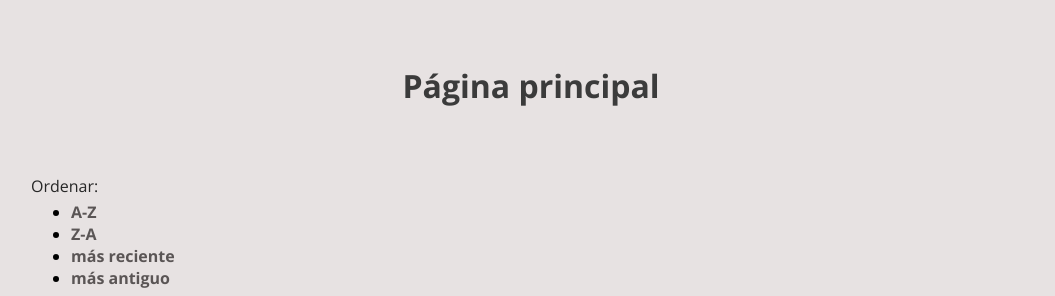
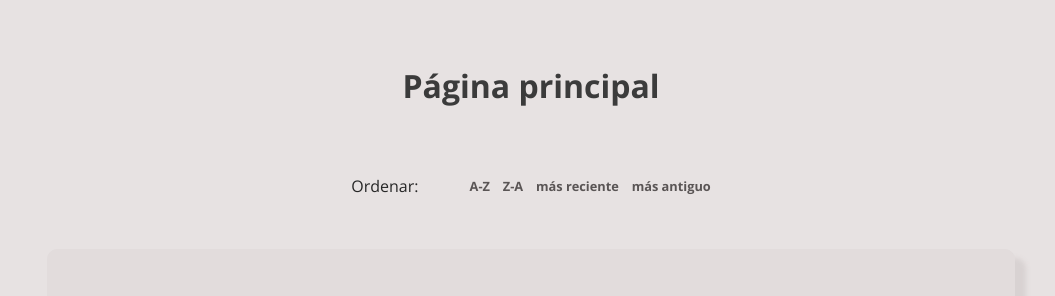
Before and after one commit to nacaru-w/php-p3, a PHP site: page /blog.php?sortType=1 in a window 1280 px wide. Shown: the top 296 px of the page, without its empty margins (109-1164 px from the left). Run offline with PHP 8.4, Linux system fonts and the light colour scheme; data that the repository does not hold is empty.

Commit message:
Adding some styles to make the sort menu look better

```diff
--- a/style.css
+++ b/style.css
@@ -46,6 +46,22 @@ em {
     flex-flow: column;
 }
 
+.sort-menu {
+    display: flex;
+    align-items: center;
+    justify-content: center;
+}
+
+.sort-options {
+    font-weight: bold;
+    font-size: 0.8em;
+    margin-left: 4em;
+    display: flex;
+    list-style-type: none;
+    padding: 0;
+    gap: 1em;
+}
+
 .snippet {
     margin-inline: 1em;
     margin-block: 3em;
```
